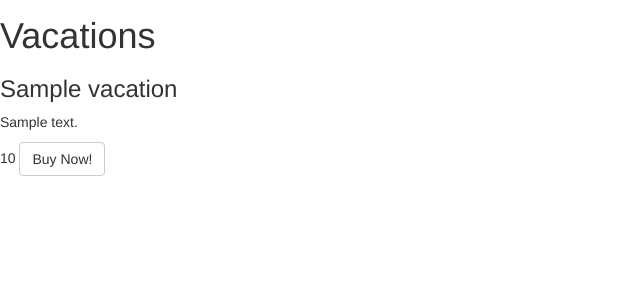
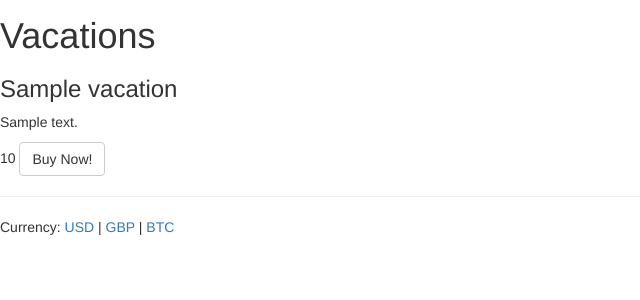
Before and after one commit to clemos/meadowlark, a Node project: template www/views/vacations.handlebars in a window 1280 px wide. Shown: the part 139-439 px from the top of the page, without its empty margins (0-640 px from the left). Run offline with Node 20 templates, Linux system fonts and the light colour scheme; the template is opened without the code that fills it: most values are stand-ins (such as "Sample title", 1, 10 or a date in 2020).

Commit message:
Sessions, currency on vacation page.

```diff
--- a/package.json
+++ b/package.json
@@ -17,6 +17,7 @@
     "express-session": "^1.10.1",
     "formidable": "^1.0.16",
     "mongoose": "^3.8.21",
+    "mongoose-session": "0.0.3",
     "nodemailer": "^1.3.0"
   },
   "devDependencies": {
--- a/www/views/vacations.handlebars
+++ b/www/views/vacations.handlebars
@@ -1,3 +1,15 @@
+{{#section 'head'}}
+<style type="text/css">
+	a.currency {
+		text-decoration: none;
+	}
+	.currency.selected {
+		font-weight: bold;
+		font-size: 150%;
+	}
+</style>
+{{/section}}
+
 <h1>Vacations</h1>
 {{#each vacations}}
 	<div class="vacation">
@@ -14,3 +26,10 @@
 		{{/if}}
 	</div>
 {{/each}}
+
+<hr>
+<p>Currency:
+	<a href="/set-currency/USD" class="currency {{currencyUSD}}">USD</a> |
+	<a href="/set-currency/GBP" class="currency {{currencyGBP}}">GBP</a> |
+	<a href="/set-currency/BTC" class="currency {{currencyBTC}}">BTC</a>
+</p>
```
Also changed, not shown: README.md, 2 other files.
